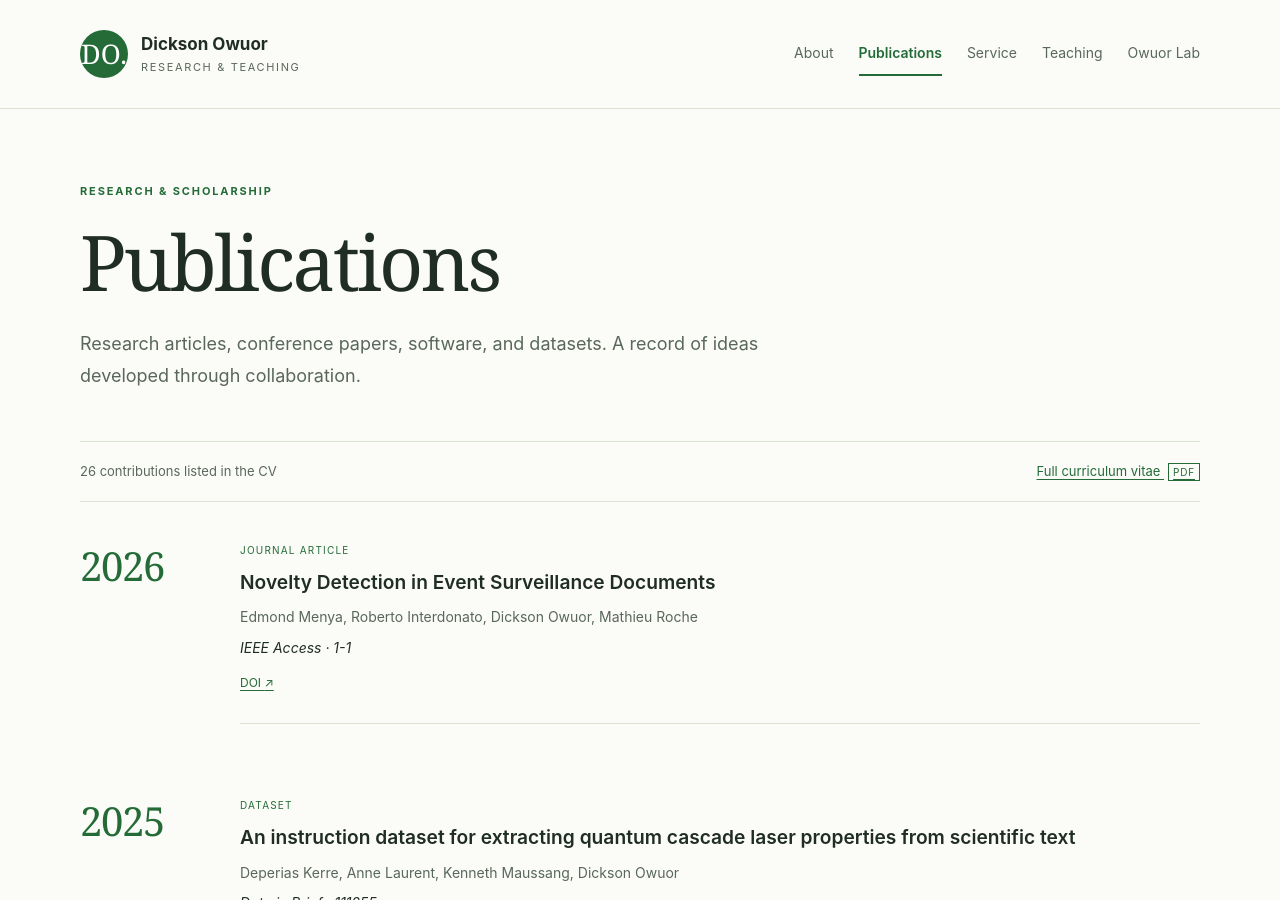
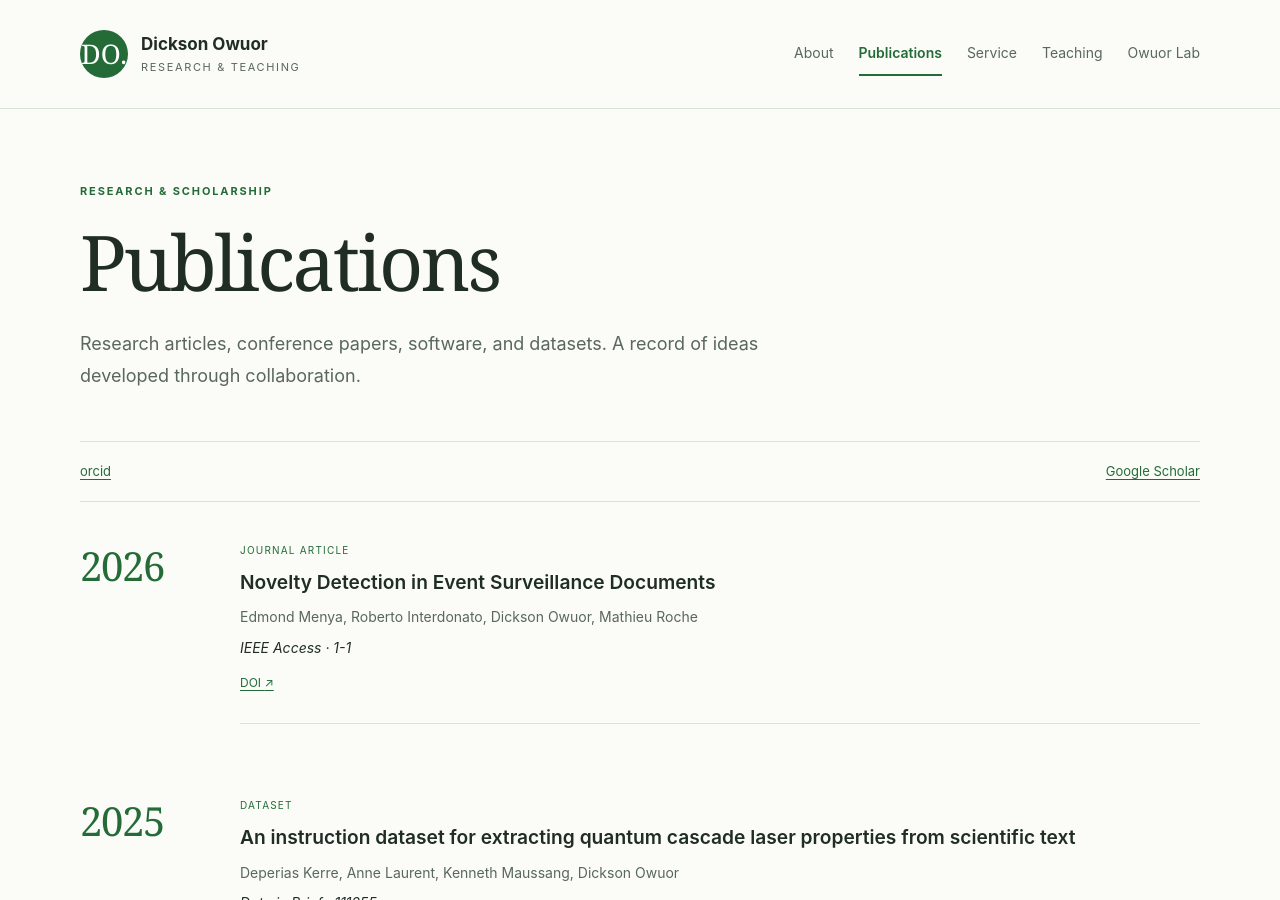
Before and after one commit to owuordickson/owuordickson.github.io, a Jekyll site: the page built from publications.html, in a window 1280 px wide and 900 px high. Built offline with Jekyll 4.4.1, drawn with Linux system fonts in a browser that asks for light colours.

Commit message:
Update publications.html

```diff
--- a/publications.html
+++ b/publications.html
@@ -4,7 +4,7 @@
 description: Journal articles, conference papers, research software, and datasets by Dickson Odhiambo Owuor and collaborators.
 intro: Research articles, conference papers, software, and datasets. A record of ideas developed through collaboration.
 ---
-<div class="publication-summary"><span>{{ site.data.publications | size }} contributions listed in the CV</span><a href="{{ '/assets/documents/owuor.pdf' | relative_url }}">Full curriculum vitae <span class="file-type">PDF</span></a></div>
+<div class="publication-summary"><span><a href="https://orcid.org/0000-0002-0968-5742">orcid</a></span><a href="https://scholar.google.com/citations?user=fM17AAUAAAAJ&hl=en">Google Scholar</a></div>
 {% assign ordered = site.data.publications | sort: 'year' | reverse %}
 {% assign years = ordered | group_by: 'year' %}
 {% for year in years %}
```
